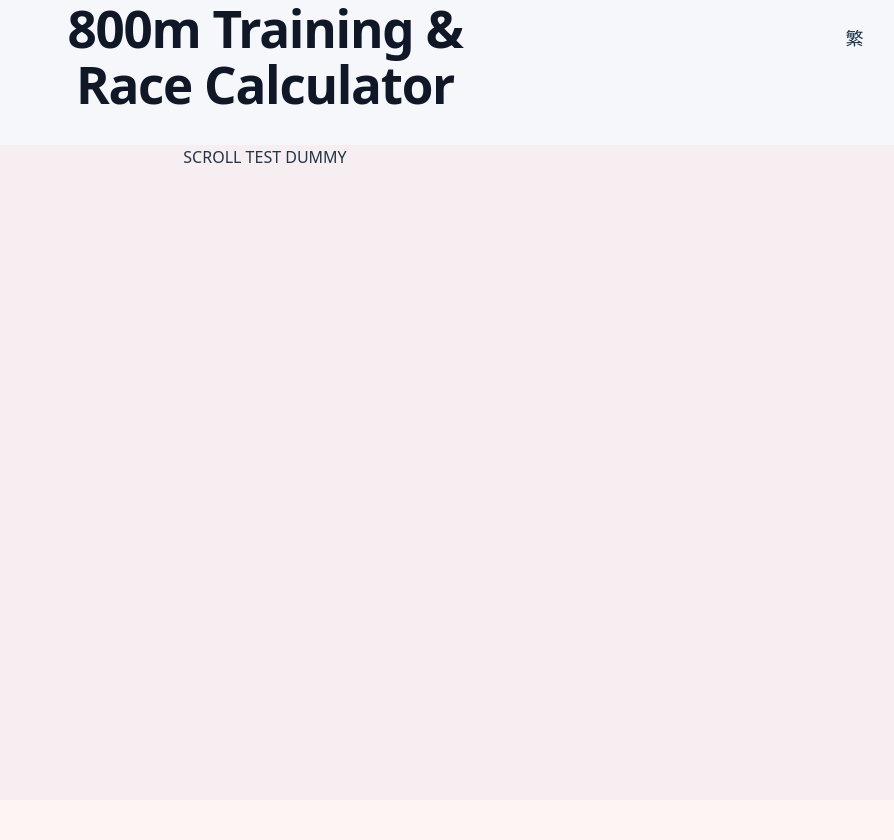
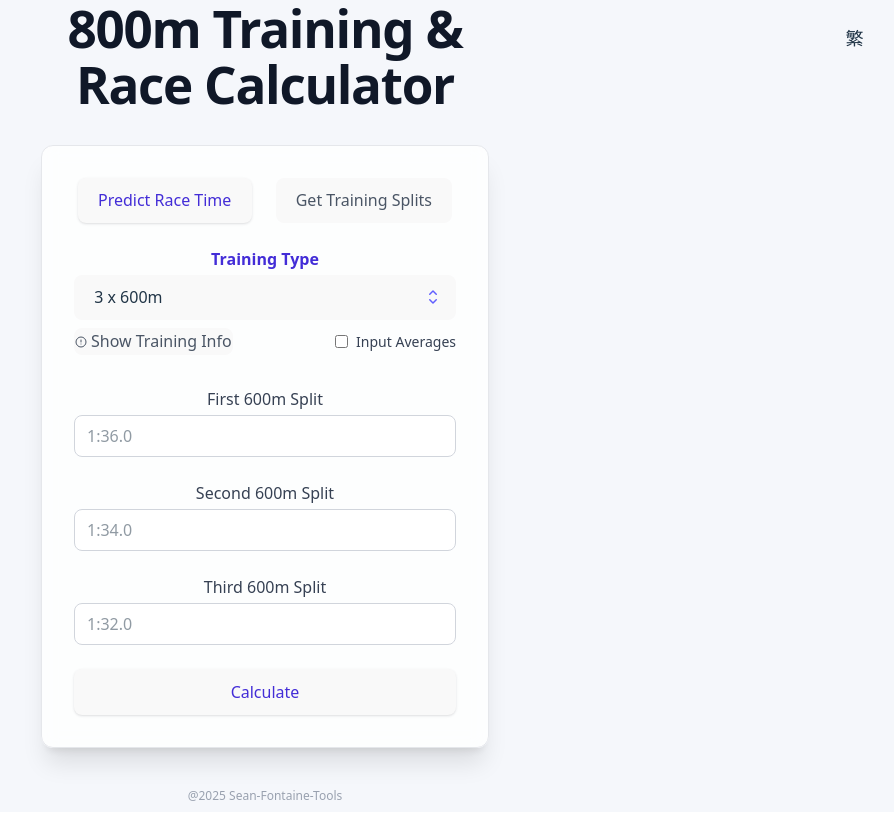
Before and after one commit to spidersocks/developer-site, a React (Vite) app in the folder frontend/tailwindcss4/: page /en/800m-calculator in a window 1280 px wide. Shown: the top 840 px of the page, without its empty margins (375-1269 px from the left). After the commit the page ends 812 px from the top, so only its background shows below. Built offline with nearby package versions, Linux system fonts and the light colour scheme.

Commit message:
Added new wrapper for 800m calculator

```diff
--- a/frontend/tailwindcss4/src/apps/EightHundredCalculator/App.css
+++ b/frontend/tailwindcss4/src/apps/EightHundredCalculator/App.css
@@ -6,6 +6,16 @@
   text-align: center;
   color-scheme: light;
   box-sizing: border-box;
+}
+
+.calculator-app-wrapper {
+  min-height: 100dvh;
+  width: 100%;
+  box-sizing: border-box;
+  background: #f5f7fb;
+  display: flex;
+  flex-direction: column;
+  align-items: center;
 }
 
 .logo {
--- a/frontend/tailwindcss4/src/apps/EightHundredCalculator/App.jsx
+++ b/frontend/tailwindcss4/src/apps/EightHundredCalculator/App.jsx
@@ -473,7 +473,7 @@ export default function App({ lang = "en" }) {
   };
 
   return (
-    <>
+    <div className="calculator-app-wrapper">
       {/* Metadata */}
       <title>{t.metaTitle}</title>
       <meta name="description" content={t.metaDescription} />
@@ -504,7 +504,6 @@ export default function App({ lang = "en" }) {
             {t.description}
           </p>
         </header>
-        <div style={{ height: 1500, background: "rgba(255,200,200,0.2)" }}>SCROLL TEST DUMMY</div>
         <main className="
           w-full max-w-md mx-auto
           bg-white/80 backdrop-blur-sm shadow-xl rounded-xl
@@ -754,6 +753,6 @@ export default function App({ lang = "en" }) {
           {t.copyright}
         </footer>
       </div>
-    </>
+    </div>
   );
 }
```
